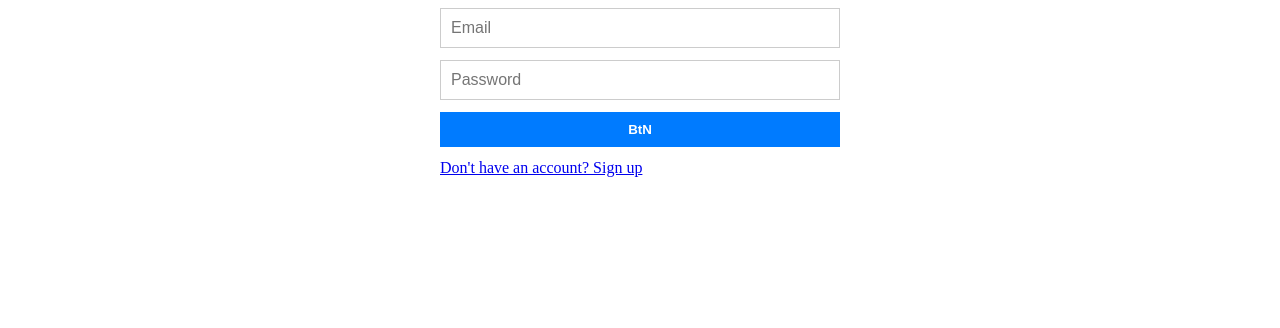
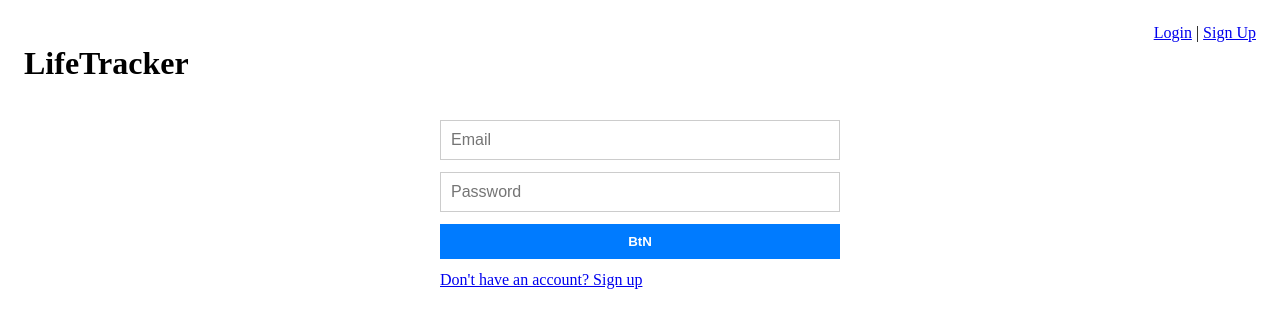
Before and after one commit to senpaiharde/fitness-ai-tracker, a React (Vite) app in the folder fitness-ai-tracker/: page /login in a window 1280 px wide. Shown: the top 328 px of the page. Built offline with nearby package versions, Linux system fonts and the light colour scheme.

Commit message:
added header everything works styles will polish at the end

```diff
--- a/fitness-ai-tracker/src/App.tsx
+++ b/fitness-ai-tracker/src/App.tsx
@@ -12,6 +12,7 @@ import SignupForm from "./components/SignupForm";
 import { useAppDispatch } from "./app/hooks";
 import { useEffect } from "react";
 import { loadUserFromToken } from "./features/user/loadUserFromToken";
+import Header from "./components/Header";
 
 function App() {
     const dispatch = useAppDispatch();
@@ -21,6 +22,7 @@ function App() {
     });
     return (
         <Router>
+            <Header/>
             <Routes>
                 <Route path="/login" element={<LoginForm />} />
                 <Route
--- /dev/null
+++ b/fitness-ai-tracker/src/components/Header.tsx
@@ -0,0 +1,33 @@
+import { useSelector } from "react-redux";
+
+import { Link } from "react-router-dom";
+import { RootState } from "../app/store";
+
+
+const Header = () => {
+    const user = useSelector((state: RootState) => state.user.user)
+    const isLoggedIn = useSelector((state: RootState) => state.user.isLoggedIn);
+
+
+    return (
+        <header style={{
+            padding:'1rem',
+            display:'flex',
+            justifyContent:'space-between',
+        }}>
+            <h1>LifeTracker</h1>
+            {isLoggedIn ? (
+                <div>
+                    <span>{user?.email}</span>
+                    <Link to='/logout'>Logout</Link>
+                </div>
+            ): (
+                <div >
+                    <Link to='/login'>Login</Link> | <Link to='/signup'>Sign Up</Link>
+                </div>
+            )}
+        </header>
+    )
+}
+
+export default Header;
--- a/fitness-ai-tracker/src/components/ProfileSetup.tsx
+++ b/fitness-ai-tracker/src/components/ProfileSetup.tsx
@@ -43,6 +43,7 @@ const ProfileSetup: FC = (): JSX.Element => {
         } catch (err: any) {
             alert(err.message || "Failed to update profile");
         }
+        alert('updated porfile')
     };
 
     return (
```
